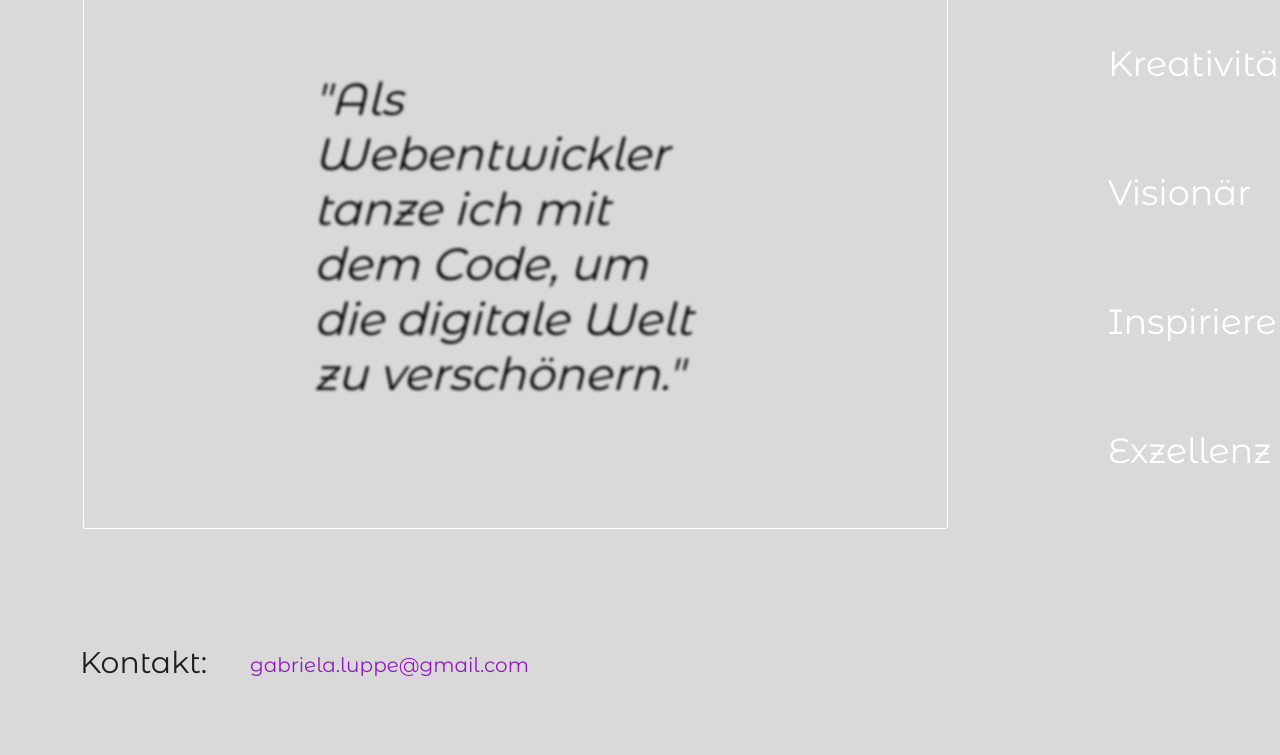
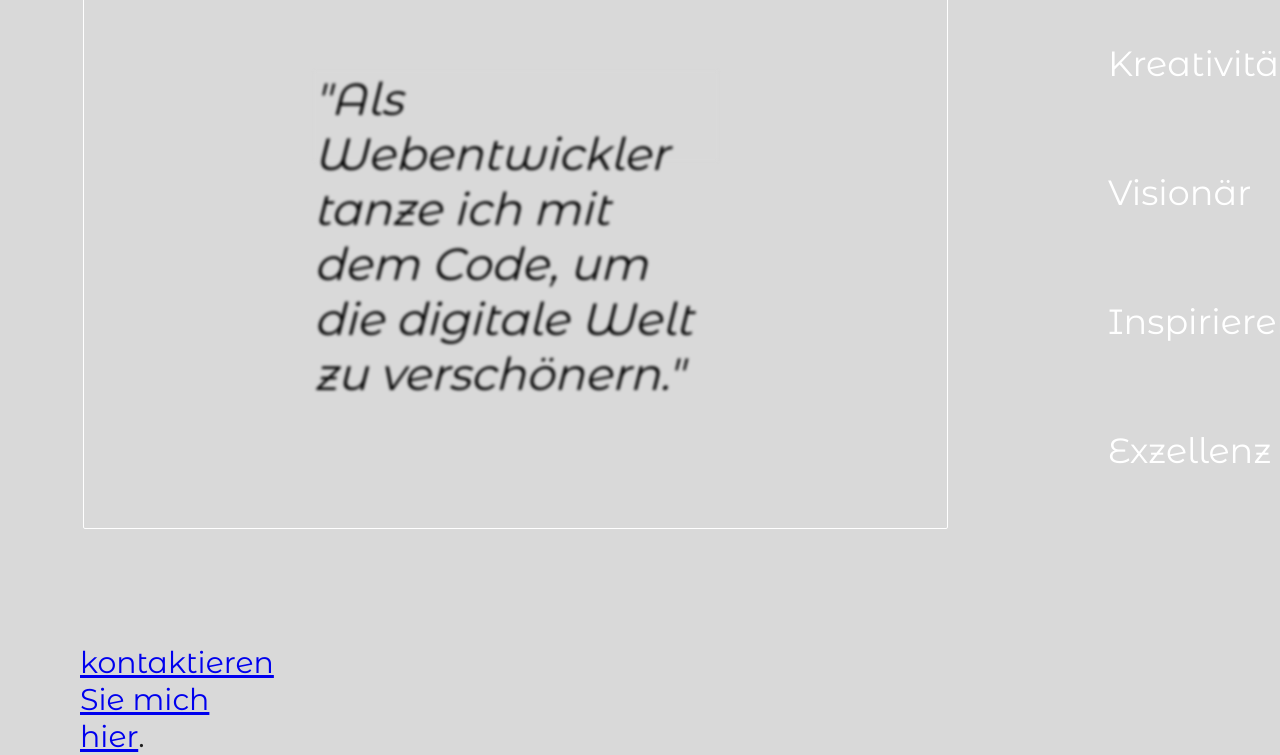
Before and after one commit to GabiVelasco/GabrielaVelasco_Frontend, a plain HTML site: page index.html in a window 1280 px wide. Shown: the part 362-1117 px from the top of the page. Before the commit the page ends 1087 px from the top, so only its background shows below. Drawn offline with Linux system fonts and the light colour scheme.

Commit message:
adding email-link

```diff
--- a/index.html
+++ b/index.html
@@ -50,8 +50,8 @@
     </div>
 
     <footer>
-        <span class="kontakt">Kontakt:</span>
-        <span class="email">gabriela.luppe@gmail.com</span>
+        <span class="kontakt"><a href="mailto:gabriela.luppe@gmail.com">kontaktieren Sie mich hier</a>.</p></span>
+        <!-- <span class="email">gabriela.luppe@gmail.com</span> -->
 
         <div class="socialmedia">
             <span  >Social Media  <br> <br>
```
